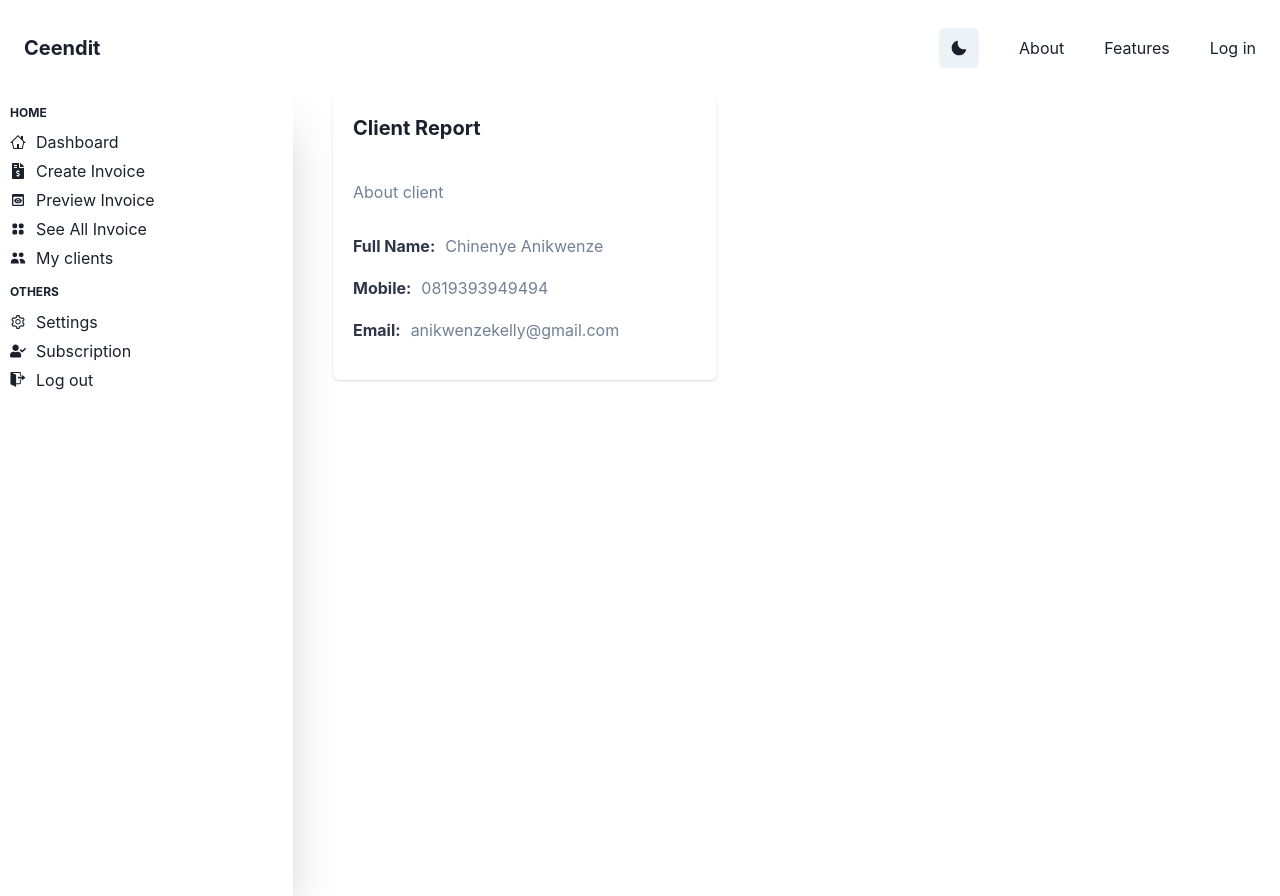
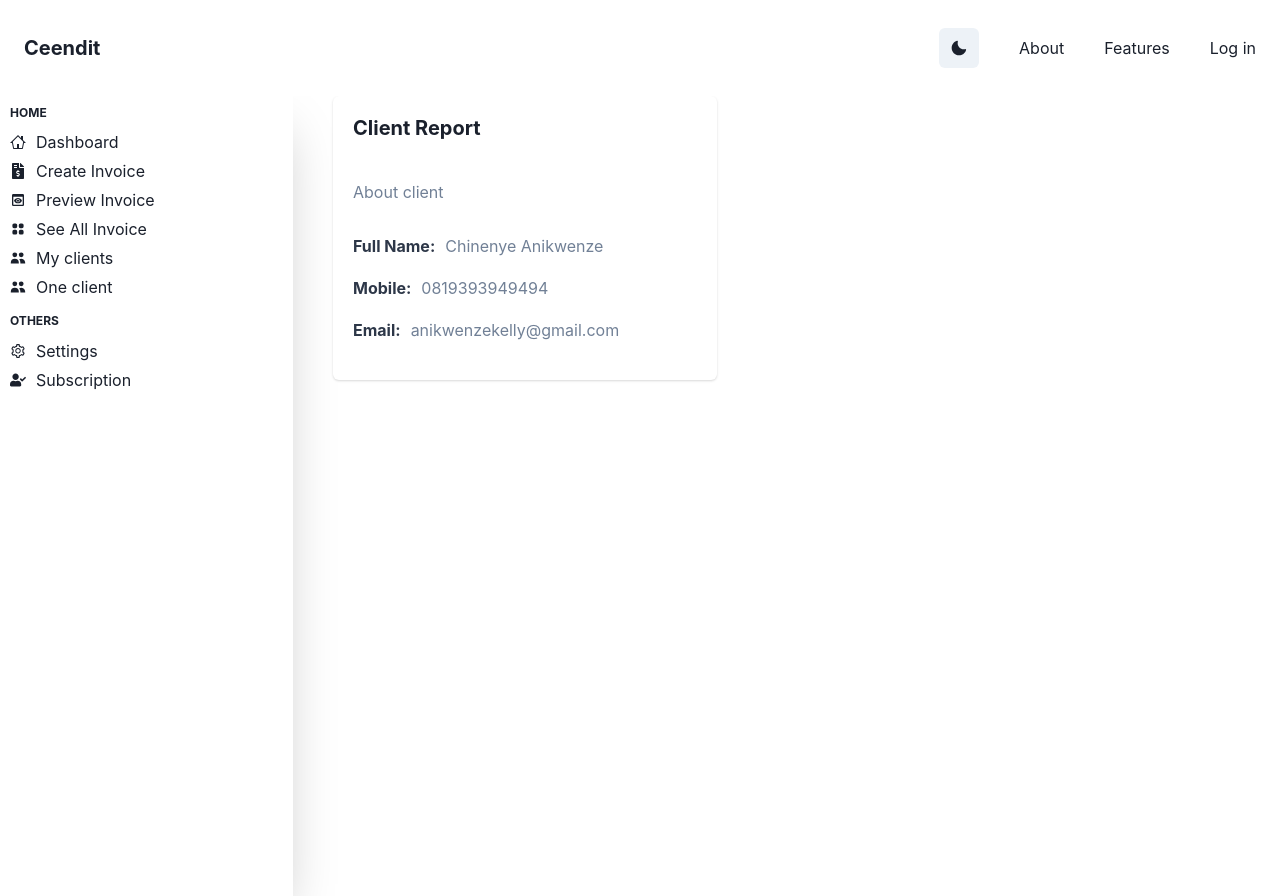
Before and after one commit to kodervine/ceendit-react, a React (Vite) app: page /client in a window 1280 px wide. Built offline with nearby package versions, Linux system fonts and the light colour scheme; no server answers.

Commit message:
Added one client page

```diff
--- a/src/data.jsx
+++ b/src/data.jsx
@@ -31,6 +31,12 @@ export const sidebarData = [
       {
         name: "My clients",
         icon: <HiUsers />,
+        link: "/my-clients",
+      },
+      {
+        name: "One client",
+        icon: <HiUsers />,
+        link: "/client",
       },
     ],
   },
@@ -45,10 +51,6 @@ export const sidebarData = [
         name: "Subscription",
         icon: <FaUserCheck />,
       },
-      {
-        name: "Log out",
-        icon: <GoSignOut />,
-      },
     ],
   },
 ];
```
